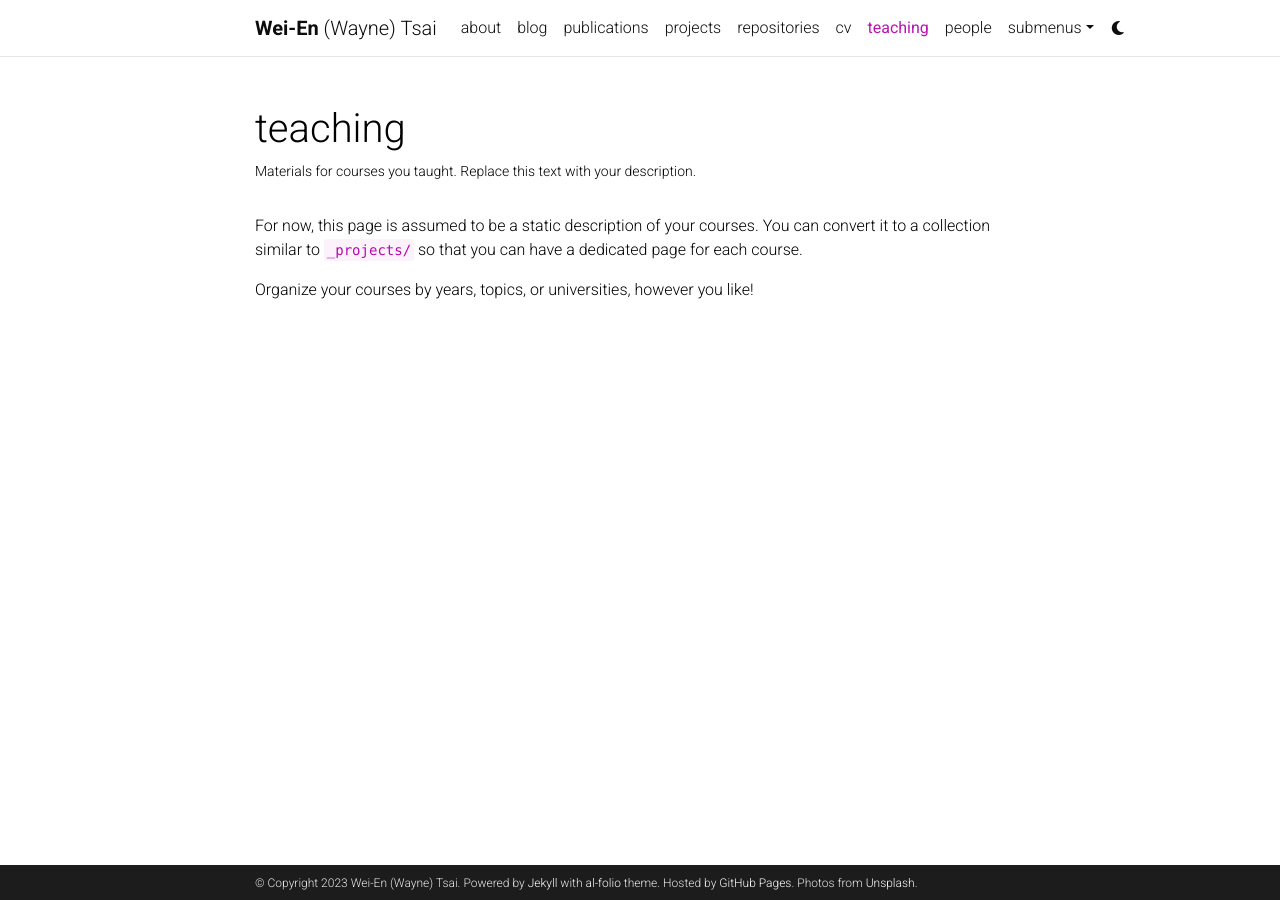
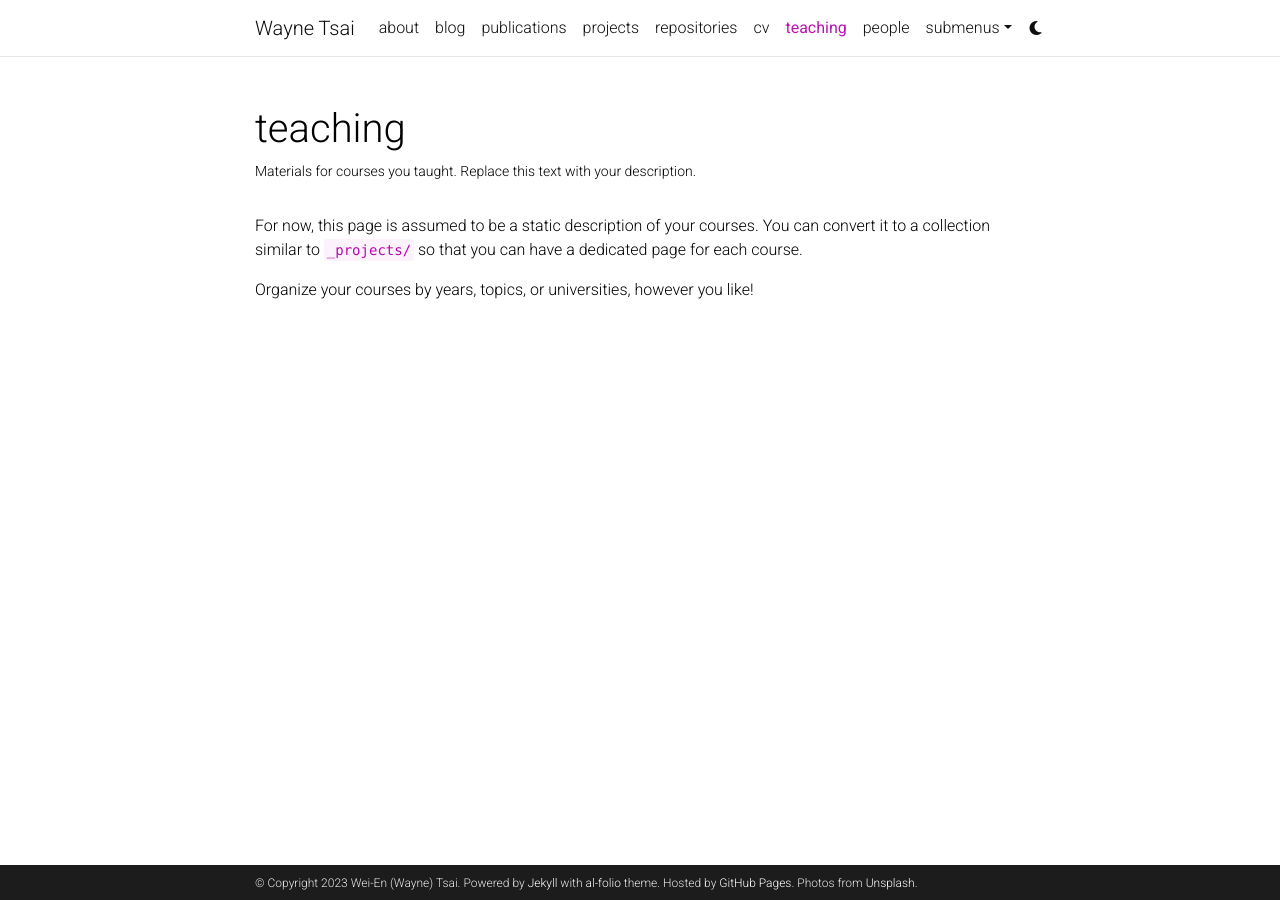
Before and after one commit to wayne-tsai/wayne-tsai-folio, a Jekyll site: the page built from _pages/teaching.md, in a window 1280 px wide. Built offline with Jekyll 4.4.1, drawn with Linux system fonts in a browser that asks for light colours; comment, search, counter and statistics services are not loaded; a style sheet for code colours, icons or effects is not loaded; some of the changed lines change nothing that is shown.

Commit message:
update hostname

```diff
--- a/_config.yml
+++ b/_config.yml
@@ -2,7 +2,7 @@
 # Site settings
 # -----------------------------------------------------------------------------
 
-title: blank # the website title (if blank, full name will be used instead)
+title: Wayne Tsai # the website title (if blank, full name will be used instead)
 first_name: Wei-En
 middle_name: (Wayne)
 last_name: Tsai
@@ -18,8 +18,8 @@
 lang: en # the language of your site (for example: en, fr, cn, ru, etc.)
 icon: ⚛️  # the emoji used as the favicon (alternatively, provide image name in /assets/img/)
 
-url: https://wayne-tsai.github.io # the base hostname & protocol for your site
-baseurl: /wayne-tsai-folio # the subpath of your site, e.g. /blog/
+url: https://wayne-tsai.idlab.tw # the base hostname & protocol for your site
+baseurl: # the subpath of your site, e.g. /blog/
 last_updated: false # set to true if you want to display last updated in the footer
 impressum_path:  # set to path to include impressum link in the footer, use the same path as permalink in a page, helps to conform with EU GDPR
 
```
